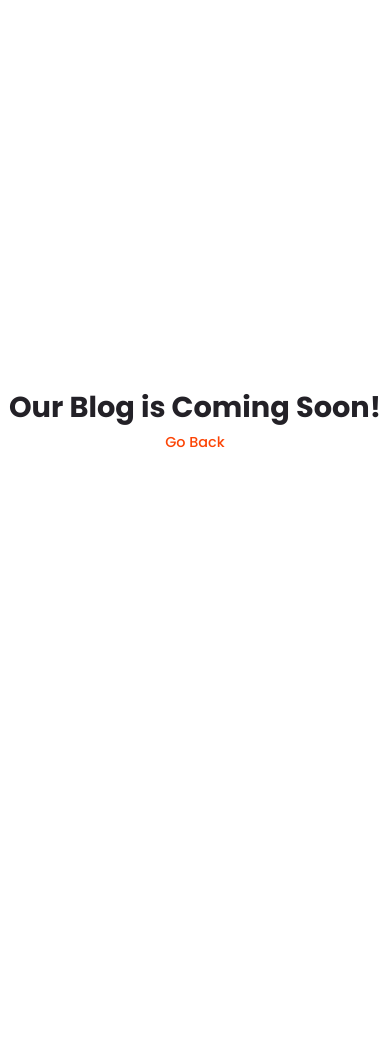
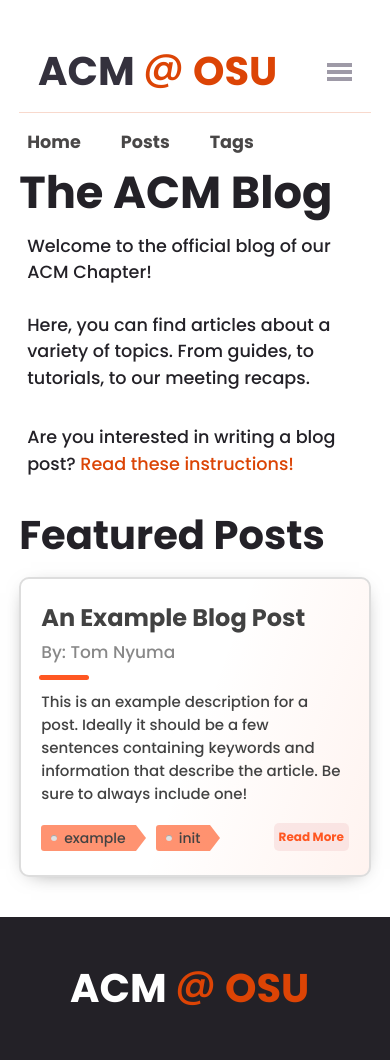
Before and after one commit to osu-acm/website, an Astro site: page /blog in a window 390 px wide. Shown: the top 1060 px of the page. Before the commit the page ends 844 px from the top, so only its background shows below. Built offline with nearby package versions, Linux system fonts and the light colour scheme; Astro itself is replaced by a stand-in of ours.

Commit message:
🛳 new blog sub-components

```diff
--- /dev/null
+++ b/src/components/Blog/BlogPost.astro
@@ -0,0 +1,301 @@
+---
+const { title, url, description, tags, image, author, pubDate } = Astro.props;
+---
+
+<script>
+  const onClick = (url: string | undefined) => {
+    window.location.href = `${url}`;
+  };
+  const projCard = document.querySelector(".projcardreadmore") as HTMLElement;
+  projCard?.addEventListener("click", () => onClick(projCard.dataset.url));
+
+  const tags = document.querySelectorAll(
+    ".projcard-tag",
+  ) as NodeListOf<HTMLElement>;
+  tags?.forEach((tag) => {
+    tag.addEventListener("click", () => {
+      window.location.href = `/tags/${tag.dataset.tag}`;
+    });
+  });
+</script>
+
+<div class="projcard projcard-orange">
+  <div class="projcard-innerbox">
+    <img class="projcard-img" src={image.url} alt={image.alt} />
+    <div class="projcard-textbox">
+      <div class="projcard-title">{title}</div>
+      <div class="projcard-subtitle">By: {author}</div>
+      <div class="projcard-bar"></div>
+      <div class="projcard-description">{description}</div>
+      <div class="projcard-flexer">
+        <div class="projcard-tagbox">
+          {
+            tags.map((tag) => (
+              <span class="projcard-tag" data-tag={tag}>
+                {tag}
+              </span>
+            ))
+          }
+        </div>
+        <div class="projcard-readmore" data-url={url}>
+          <a href={url}>Read More</a>
+        </div>
+      </div>
+    </div>
+  </div>
+
+  <style>
+    .projcard-container,
+    .projcard-container * {
+      box-sizing: border-box;
+    }
+    .projcard-container {
+      margin-left: auto;
+      margin-right: auto;
+      width: 1000px;
+    }
+
+    .projcard-readmore {
+      font-size: 1.5rem;
+      cursor: pointer !important;
+      margin-top: 1rem;
+      color: #ff5722;
+      background: #f5d4d483;
+      font-weight: 600;
+      transition: color 0.2s;
+      width: fit-content;
+      padding: 5px;
+      border-radius: 5px;
+    }
+
+    .projcard-readmore a {
+      color: #ff5722;
+      text-decoration: none;
+      cursor: pointer !important;
+    }
+
+    .projcard-readmore:hover {
+      bg-color: #f5d4d4;
+    }
+
+    .projcard {
+      position: relative;
+      width: 100%;
+      height: 300px;
+      margin-bottom: 40px;
+      border-radius: 10px;
+      background-color: #fff;
+      border: 2px solid #ddd;
+      font-size: 18px;
+      overflow: hidden;
+      box-shadow: 0 4px 21px -12px rgba(0, 0, 0, 0.66);
+      transition:
+        box-shadow 0.2s ease,
+        transform 0.2s ease;
+    }
+
+    .projcard-flexer {
+      display: flex;
+      flex-direction: row;
+      justify-content: space-between;
+      align-items: flex-end;
+    }
+
+    .projcard:hover {
+      box-shadow: 0 34px 32px -33px rgba(0, 0, 0, 0.18);
+      transform: translate(0px, -3px);
+      /* May want to change this? Hm. */
+      /* cursor: pointer; */
+    }
+    .projcard::before {
+      content: "";
+      position: absolute;
+      top: 0;
+      right: 0;
+      bottom: 0;
+      left: 0;
+      background-image: linear-gradient(-70deg, #424242, transparent 50%);
+      opacity: 0.07;
+    }
+    .projcard:nth-child(2n)::before {
+      background-image: linear-gradient(-250deg, #424242, transparent 50%);
+    }
+    .projcard-innerbox {
+      position: absolute;
+      top: 0;
+      right: 0;
+      bottom: 0;
+      left: 0;
+    }
+    .projcard-img {
+      position: absolute;
+      height: 300px;
+      width: 400px;
+      top: 0;
+      left: 0;
+      transition: transform 0.2s ease;
+    }
+    .projcard:nth-child(2n) .projcard-img {
+      left: initial;
+      right: 0;
+    }
+    .projcard:hover .projcard-img {
+      transform: scale(1.05) rotate(1deg);
+    }
+    .projcard:hover .projcard-bar {
+      width: 70px;
+    }
+    .projcard-textbox {
+      position: absolute;
+      top: 7%;
+      bottom: 7%;
+      left: 430px;
+      width: calc(100% - 470px);
+      font-size: 17px;
+    }
+    .projcard:nth-child(2n) .projcard-textbox {
+      left: initial;
+      right: 430px;
+    }
+    .projcard-textbox::before,
+    .projcard-textbox::after {
+      content: "";
+      position: absolute;
+      display: block;
+      background: #ff0000bb;
+      background: #fff;
+      top: -20%;
+      left: -55px;
+      height: 140%;
+      width: 60px;
+      transform: rotate(8deg);
+    }
+    .projcard:nth-child(2n) .projcard-textbox::before {
+      display: none;
+    }
+    .projcard-textbox::after {
+      display: none;
+      left: initial;
+      right: -55px;
+    }
+    .projcard:nth-child(2n) .projcard-textbox::after {
+      display: block;
+    }
+    .projcard-textbox * {
+      position: relative;
+    }
+    .projcard-title {
+      font-size: 24px;
+      font-weight: 600;
+      color: #424242;
+    }
+    .projcard-subtitle {
+      margin-top: 0.5rem;
+      color: #888;
+    }
+    .projcard-bar {
+      left: -2px;
+      width: 50px;
+      height: 5px;
+      margin: 10px 0;
+      border-radius: 5px;
+      background-color: #424242;
+      transition: width 0.2s ease;
+    }
+
+    .projcard-orange .projcard-bar {
+      background-color: #ff5722;
+    }
+    .projcard-orange::before {
+      background-image: linear-gradient(-70deg, #ff5722, transparent 50%);
+    }
+    .projcard-orange:nth-child(2n)::before {
+      background-image: linear-gradient(-250deg, #ff5722, transparent 50%);
+    }
+
+    .projcard-customcolor .projcard-bar {
+      background-color: var(--projcard-color);
+    }
+    .projcard-customcolor::before {
+      background-image: linear-gradient(
+        -70deg,
+        var(--projcard-color),
+        transparent 50%
+      );
+    }
+    .projcard-customcolor:nth-child(2n)::before {
+      background-image: linear-gradient(
+        -250deg,
+        var(--projcard-color),
+        transparent 50%
+      );
+    }
+    .projcard-description {
+      z-index: 10;
+      font-size: 15px;
+      color: #424242;
+      margin-top: 10px;
+      margin-bottom: 10px;
+      overflow: hidden;
+      text-overflow: ellipsis;
+    }
+    .projcard-tagbox {
+      position: absolute;
+      bottom: 3%;
+      font-size: 14px;
+    }
+    .projcard-tag {
+      display: inline-block;
+      background: #ff5622a3;
+      color: #424242;
+      border-radius: 3px 0 0 3px;
+      line-height: 26px;
+      padding: 0 10px 0 23px;
+      position: relative;
+      margin-right: 20px;
+      cursor: pointer;
+      transition: color 0.2s;
+    }
+    .projcard-tag::before {
+      content: "";
+      position: absolute;
+      background: #e0e0e0;
+      border-radius: 10px;
+      box-shadow: inset 0 1px rgba(0, 0, 0, 0.25);
+      height: 6px;
+      left: 10px;
+      width: 6px;
+      top: 10px;
+    }
+    .projcard-tag::after {
+      content: "";
+      position: absolute;
+      border-bottom: 13px solid transparent;
+      border-left: 10px solid #ff5622a3;
+      border-top: 13px solid transparent;
+      right: -10px;
+      top: 0;
+    }
+
+    @media (max-width: 968px) {
+      .projcard-img {
+        display: none;
+      }
+      .projcard-textbox {
+        left: 0;
+        width: 100%;
+      }
+      .projcard:nth-child(2n) .projcard-textbox {
+        right: 0;
+      }
+      .projcard-textbox::before,
+      .projcard-textbox::after {
+        display: none;
+      }
+
+      .projcard-innerbox {
+        margin: 0 20px;
+      }
+    }
+  </style>
+</div>
--- a/src/pages/blog.astro
+++ b/src/pages/blog.astro
@@ -1,30 +1,166 @@
 ---
-import "../styles/global.css";
-
-// Components
+import { getCollection } from "astro:content";
+import moment from "moment";
+import BlogPost from "../components/Blog/BlogPost.astro";
+import BaseLayout from "../layouts/BaseLayout.astro";
+const allPosts = await getCollection("posts");
+const pageTitle = "The ACM Blog";
+const recentPosts = allPosts
+  .sort((a, b) => {
+    const aDate = moment(a.data.pubDate);
+    const bDate = moment(b.data.pubDate);
+    return Number(bDate) - Number(aDate);
+  })
+  .slice(0, 3);
 ---
 
-<html lang="en">
-  <head>
-    <meta charset="utf-8" />
-    <link rel="icon" type="image/x-icon" href="/favicon.ico" />
-    <link rel="icon" type="image/svg+xml" href="/acmlogo.svg" />
-    <meta name="viewport" content="width=device-width" />
-    <meta name="generator" content={Astro.generator} />
-    <link rel="preconnect" href="https://fonts.googleapis.com" />
-    <link rel="preconnect" href="https://fonts.gstatic.com" crossorigin />
-    <link
-      href="https://fonts.googleapis.com/css2?family=Poppins:wght@500;700&display=swap"
-      rel="stylesheet"
-    />
-    <title>Blog - ACM @ OSU</title>
-  </head>
-  <body>
-    <main>
-      <div style={{ display: "flex", flexDirection: "column", alignItems: "center", justifyContent: "center", height: "100vh" }}>
-        <h2 style={{ textAlign: "center" }}>Our Blog is Coming Soon!</h2>
-        <a href="/" style={{ textDecoration: "none", color: "#fc4405", marginTop: "1rem" }}>Go Back</a>
-        </div>
-    </main>
-  </body>
-</html>
+<BaseLayout pageTitle={pageTitle}>
+  <div class="content-wrap">
+    <div class="left-column">
+      <h3 id="info">
+        Welcome to the official blog of our ACM Chapter! <br /><br /> Here, you can
+        find articles about a variety of topics. From guides, to tutorials, to our
+        meeting recaps.
+      </h3>
+      <br />
+      <h3>
+        Are you interested in writing a blog post?
+        <a href="https://gist.github.com/Nyumat/8f07bd3ba1fb482c71c2a729134d5487">
+          Read these instructions!
+        </a>
+      </h3>
+    </div>
+    <div class="right-column">
+      <img
+        class="logo"
+        src="acmlogo.svg"
+        alt="OSU ACM Logo"
+        width="400"
+        height="200"
+      />
+    </div>
+  </div>
+  <div class="recents">
+    <h3 id="featured">Featured Posts</h3>
+    <ul>
+      {
+        recentPosts.map((post) => (
+          <BlogPost
+            url={`/posts/${post.slug}/`}
+            title={post.data.title}
+            description={post.data.description}
+            tags={post.data.tags}
+            image={post.data.image}
+            author={post.data.author}
+            pubDate={post.data.pubDate}
+          />
+        ))
+      }
+    </ul>
+  </div>
+</BaseLayout>
+
+<style>
+  .content-wrap {
+    display: flex;
+    justify-content: space-between;
+    padding: 0 1rem;
+    max-width: 100dvw;
+  }
+  .left-column {
+    flex: 1;
+    margin-right: 1rem;
+  }
+
+  .right-column {
+    position: relative;
+    display: flex;
+    justify-content: center;
+    align-items: center;
+    flex: 1;
+    transform: translateY(-5.5rem);
+  }
+
+  h3 {
+    font-size: 2rem;
+    font-weight: 400;
+    line-height: 1.5;
+    margin-bottom: 1.5rem;
+  }
+
+  a {
+    color: #db4405;
+    text-decoration: none;
+  }
+
+  a:hover {
+    text-decoration: underline;
+  }
+
+  .title a {
+    color: #db4405;
+    text-decoration: none;
+  }
+
+  .title a:hover,
+  .title a:focus,
+  .title a:active {
+    text-decoration: underline;
+  }
+
+  #featured {
+    margin-top: 2rem;
+    font-size: 5rem;
+    font-weight: 600;
+  }
+
+  #info {
+    max-width: 45dvw;
+  }
+
+  @media (max-width: 768px) {
+    .content-wrap {
+      flex-direction: column;
+      align-items: center;
+    }
+
+    .right-column {
+      transform: translateY(0);
+    }
+
+    .left-column {
+      margin-right: 0;
+    }
+
+    #info {
+      max-width: 100%;
+    }
+  }
+
+  @media (max-width: 500px) {
+    .title {
+      font-size: 1.5rem;
+    }
+
+    .right-column {
+      display: none;
+    }
+
+    #info {
+      max-width: 100%;
+    }
+
+    .left-column h3 {
+      font-size: 2.2rem;
+    }
+  }
+  @media (max-width: 768px) {
+    .right-column {
+      display: none;
+    }
+
+    .left-column h3 {
+      font-size: 2.2rem;
+    }
+  }
+</style>
--- a/src/pages/index.astro
+++ b/src/pages/index.astro
@@ -26,7 +26,7 @@
       <Hero client:load />
       <!-- <Form client:load /> -->
       <Features client:load />
-      <Events client:load/>
+      <Events client:load />
       <CTA />
       <Footer />
     </main>
--- /dev/null
+++ b/src/pages/tags/[tag].astro
@@ -0,0 +1,58 @@
+---
+import { getCollection } from "astro:content";
+import BlogPost from "../../components/Blog/BlogPost.astro";
+import BaseLayout from "../../layouts/BaseLayout.astro";
+
+export async function getStaticPaths() {
+  const allPosts = await getCollection("posts");
+
+  const uniqueTags = [
+    ...new Set(allPosts.map((post) => post.data.tags).flat()),
+  ];
+
+  return uniqueTags.map((tag) => {
+    const filteredPosts = allPosts.filter((post) =>
+      post.data.tags.includes(tag),
+    );
+    return {
+      params: { tag },
+      props: { posts: filteredPosts },
+    };
+  });
+}
+
+const { tag } = Astro.params;
+const { posts } = Astro.props;
+---
+
+<BaseLayout>
+  <h2>Posts Tagged With: <span class="inline-tag btn--primary">{tag}</span></h2>
+  <div class="divider"></div>
+  {
+    posts.map((post) => (
+      <BlogPost
+        url={`/posts/${post.slug}/`}
+        title={post.data.title}
+        description={post.data.description}
+        tags={post.data.tags}
+        image={post.data.image}
+        author={post.data.author}
+        pubDate={post.data.pubDate}
+      />
+    ))
+  }
+</BaseLayout>
+
+<style>
+  .divider {
+    width: 100%;
+    height: 1px;
+    background-color: #eaeaea;
+    margin: 2rem 0rem 2rem 0rem;
+  }
+
+  .inline-tag {
+    padding: 0.4rem 0.77rem 0.4rem 0.77rem;
+    margin-left: 0.5rem;
+  }
+</style>
--- /dev/null
+++ b/src/pages/tags/index.astro
@@ -0,0 +1,39 @@
+---
+import { getCollection } from "astro:content";
+import BaseLayout from "../../layouts/BaseLayout.astro";
+const allPosts = await getCollection("posts");
+const tags = [...new Set(allPosts.map((post) => post.data.tags).flat())];
+const pageTitle = "All Tags";
+---
+
+<BaseLayout pageTitle={pageTitle}>
+  <div class="tags">
+    {
+      tags.map((tag) => (
+        <p class="tag btn btn--primary btn--small">
+          <a href={`/tags/${tag}`}>{tag}</a>
+        </p>
+      ))
+    }
+  </div>
+</BaseLayout>
+<style>
+  .tags {
+    display: flex;
+    flex-wrap: wrap;
+  }
+
+  .tag {
+    margin-right: 2rem;
+    margin-bottom: 2rem;
+  }
+
+  .tag a {
+    color: var(--color-primary);
+    text-decoration: none;
+  }
+
+  .page-title {
+    margin-bottom: 4rem;
+  }
+</style>
```
Also changed, not shown: src/pages/posts/[...slug].astro (added, +19 -0 lines), src/pages/posts/index.astro (added, +25 -0 lines).
